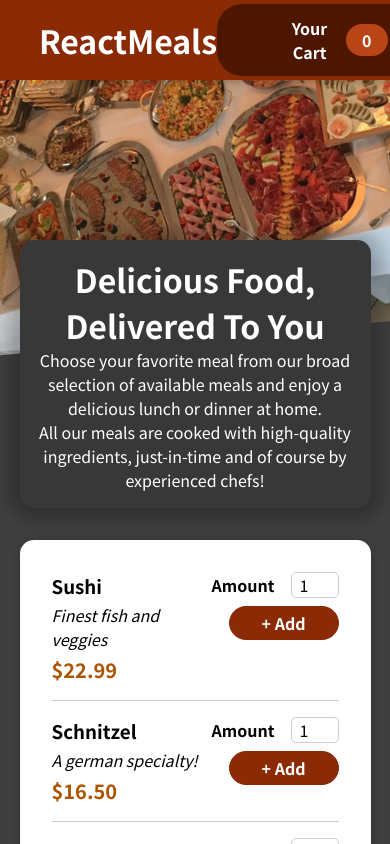
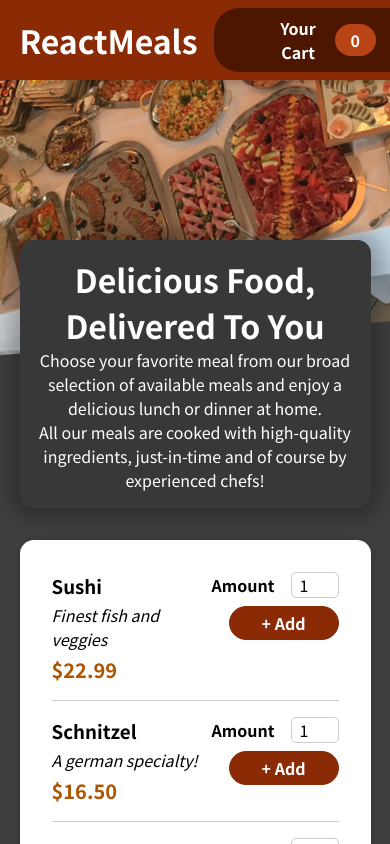
Before and after one commit to Soto-J/meal-order-app, a React (Vite) app: page / in a window 390 px wide. Shown: the top 844 px of the page. Built offline with nearby package versions, Linux system fonts and the light colour scheme; some icons are missing.

Commit message:
Update: cartButton mobile view and removed .bind()

```diff
--- a/src/components/Cart/Cart.tsx
+++ b/src/components/Cart/Cart.tsx
@@ -13,7 +13,7 @@ type CartProps = {
 function Cart({ closeCart }: CartProps) {
   const { totalPrice, items, addItemToCart, removeItemFromCart } =
     useContext(CartContext);
-
+  const price = totalPrice.toFixed(2);
   const stateIsNotEmpty = items.length !== 0;
 
   const increment = (item: Item) => {
@@ -29,18 +29,14 @@ function Cart({ closeCart }: CartProps) {
       <ul className={classes["cart-items"]}>
         {items.map((item) => (
           <Fragment key={item.id}>
-            <CartItem
-              item={item}
-              onAdd={increment.bind(null, item)}
-              onRemove={decrement.bind(null, item.id)}
-            />
+            <CartItem item={item} onAdd={increment} onRemove={decrement} />
           </Fragment>
         ))}
       </ul>
 
       <div className={classes["total"]}>
         <span>Total Price</span>
-        <span>{`$${totalPrice.toFixed(2)}`}</span>
+        <span>{totalPrice.toFixed(2)}</span>
       </div>
 
       <div className={classes["actions"]}>
--- a/src/components/Layout/Header.module.css
+++ b/src/components/Layout/Header.module.css
@@ -27,3 +27,9 @@
   object-fit: cover;
   transform: rotateZ(-5deg) translateY(-4rem) translateX(-1rem);
 }
+
+@media (max-width: 540px) {
+  .header {
+    padding: 0 5%;
+  }
+}
--- a/src/components/Layout/HeaderCartButton.module.css
+++ b/src/components/Layout/HeaderCartButton.module.css
@@ -40,6 +40,13 @@
   animation: bump 300ms ease-out;
 }
 
+@media (max-width: 540px) {
+  .button {
+    padding: .5rem 2.5rem;
+    margin-left: 1rem;
+  }
+}
+
 @keyframes bump {
   0% {
     transform: scale(1);
```
